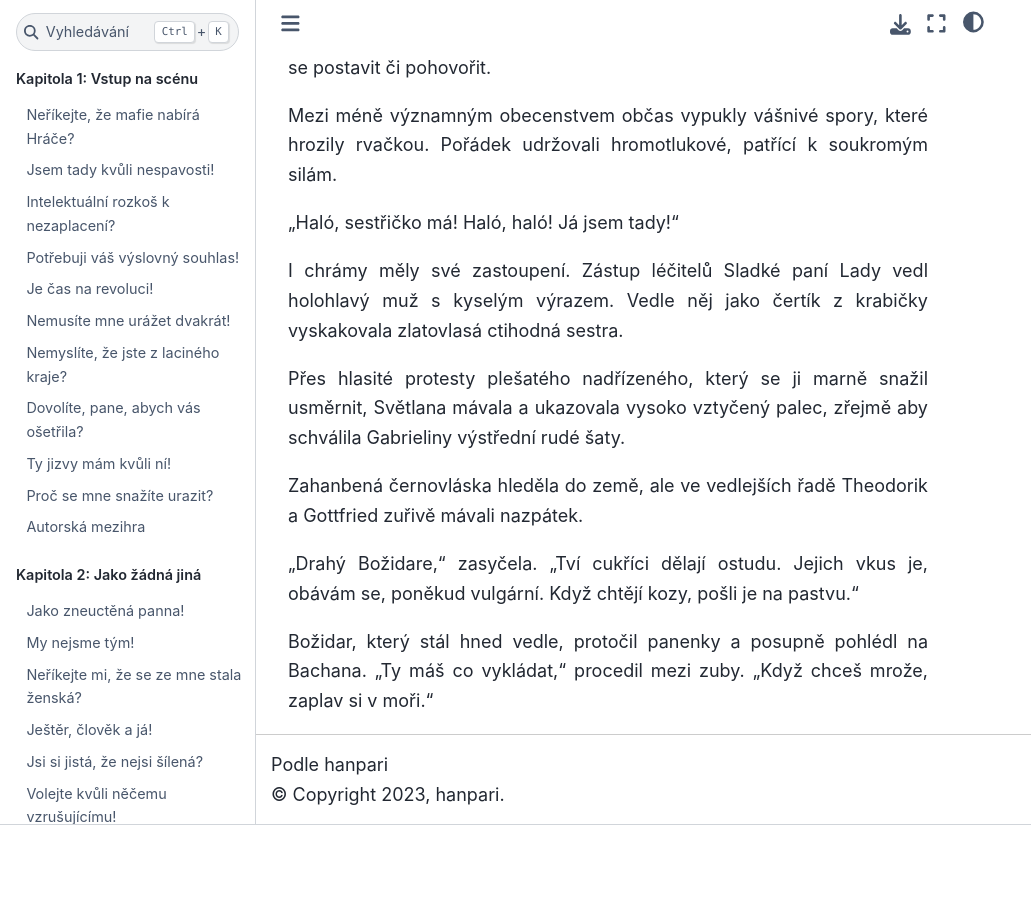
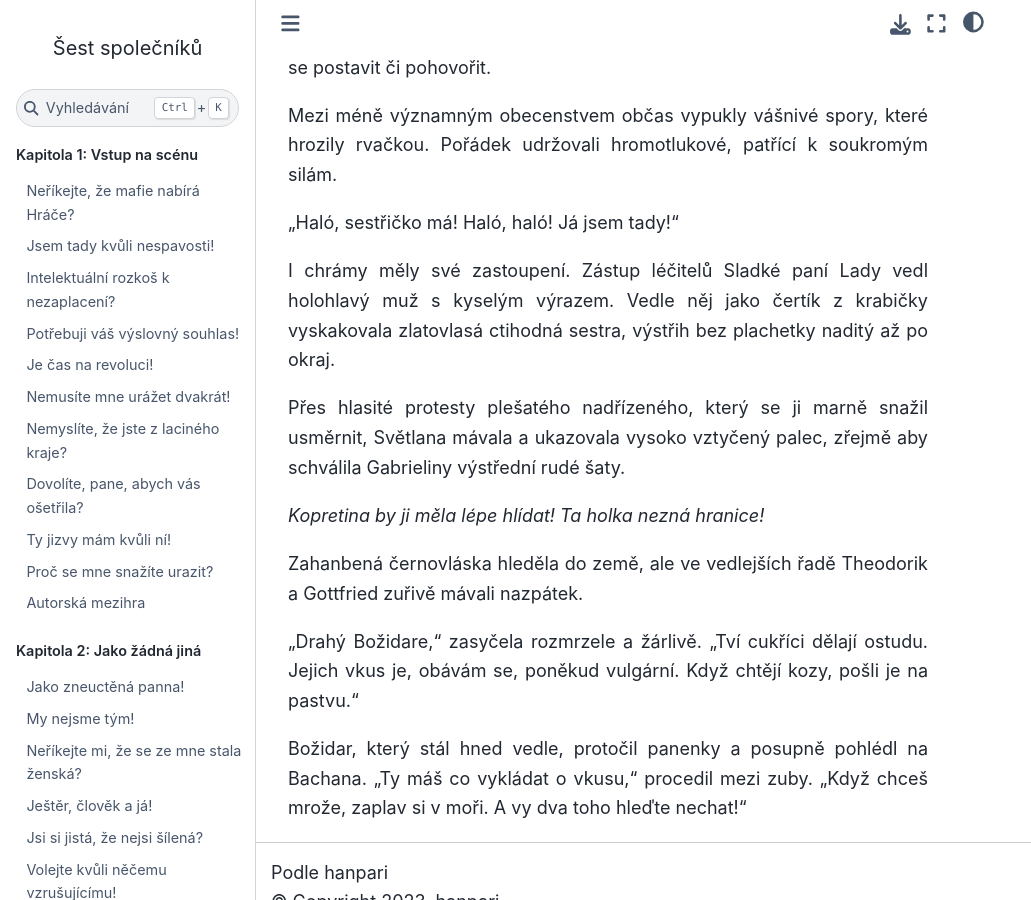
Before and after one commit to hanpari/sest-spolecniku, a Sphinx documentation site: the page built from source/sest_spolecniku/016-vyvrcholeni-a-peripetie/09.md, in a window 1280 px wide and 900 px high, scrolled down 6485 px. Shown: the whole window, without its empty margins (0-1031 px from the left). Built offline with Sphinx 7.4.7 and the Sphinx Book theme 1.1.4, drawn with Linux system fonts in a browser that asks for light colours; before the commit the page ends 7310 px from its top, so only the background shows below that.

Commit message:
Opomenuti

```diff
--- a/source/sest_spolecniku/016-vyvrcholeni-a-peripetie/09.md
+++ b/source/sest_spolecniku/016-vyvrcholeni-a-peripetie/09.md
@@ -142,12 +142,14 @@
 
 "Haló, sestřičko má! Haló, haló! Já jsem tady!"
 
-I chrámy měly své zastoupení. Zástup léčitelů Sladké paní Lady vedl holohlavý muž s kyselým výrazem. Vedle něj jako čertík z krabičky vyskakovala zlatovlasá ctihodná sestra.
+I chrámy měly své zastoupení. Zástup léčitelů Sladké paní Lady vedl holohlavý muž s kyselým výrazem. Vedle něj jako čertík z krabičky vyskakovala zlatovlasá ctihodná sestra, výstřih bez plachetky naditý až po okraj.
 
 Přes hlasité protesty plešatého nadřízeného, který se ji marně snažil usměrnit, Světlana mávala a ukazovala vysoko vztyčený palec, zřejmě aby schválila Gabrieliny výstřední rudé šaty.
 
+*Kopretina by ji měla lépe hlídat! Ta holka nezná hranice!*
+
 Zahanbená černovláska hleděla do země, ale ve vedlejších řadě Theodorik a Gottfried zuřivě mávali nazpátek.
 
-"Drahý Božidare," zasyčela. "Tví cukříci dělají ostudu. Jejich vkus je, obávám se, poněkud vulgární. Když chtějí kozy, pošli je na pastvu."
+"Drahý Božidare," zasyčela rozmrzele a žárlivě. "Tví cukříci dělají ostudu. Jejich vkus je, obávám se, poněkud vulgární. Když chtějí kozy, pošli je na pastvu."
 
-Božidar, který stál hned vedle, protočil panenky a posupně pohlédl na Bachana. "Ty máš co vykládat," procedil mezi zuby. "Když chceš mrože, zaplav si v moři."
+Božidar, který stál hned vedle, protočil panenky a posupně pohlédl na Bachana. "Ty máš co vykládat o vkusu," procedil mezi zuby. "Když chceš mrože, zaplav si v moři. A vy dva toho hleďte nechat!"
```
Also changed, not shown: source/sest_spolecniku/016-vyvrcholeni-a-peripetie/10.md (+1 -1 lines), source/sest_spolecniku/016-vyvrcholeni-a-peripetie/11.md (added, +55 -0 lines).
